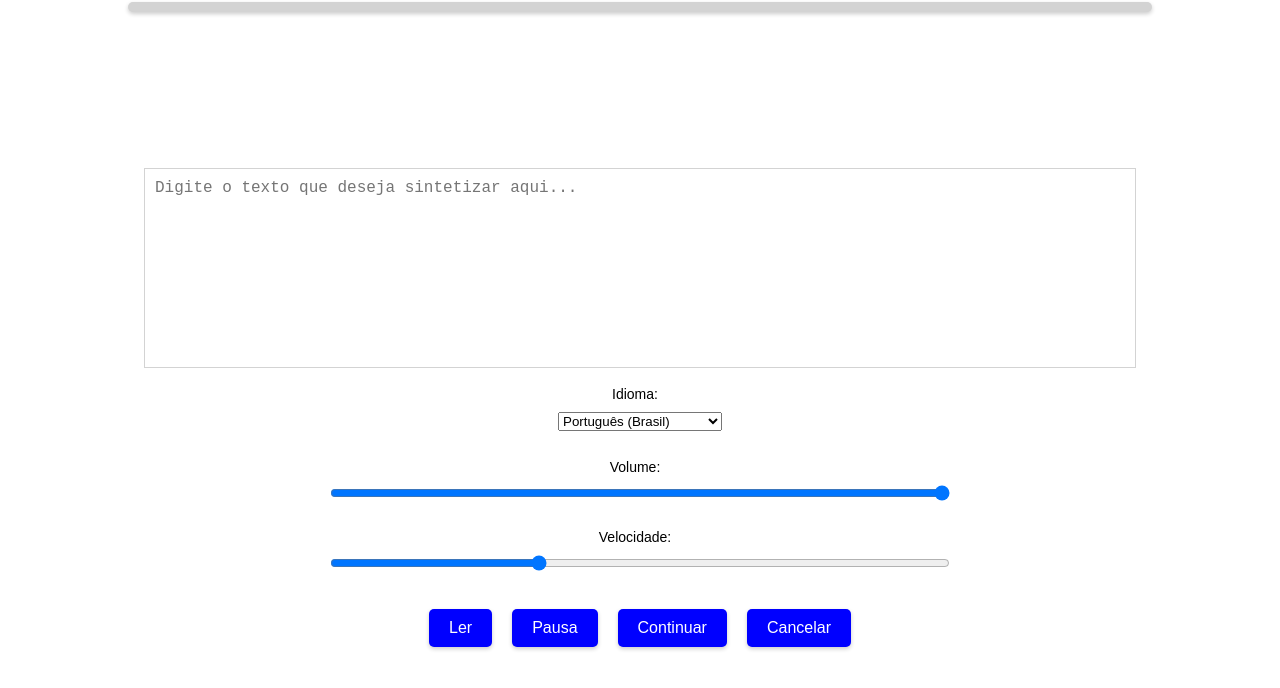
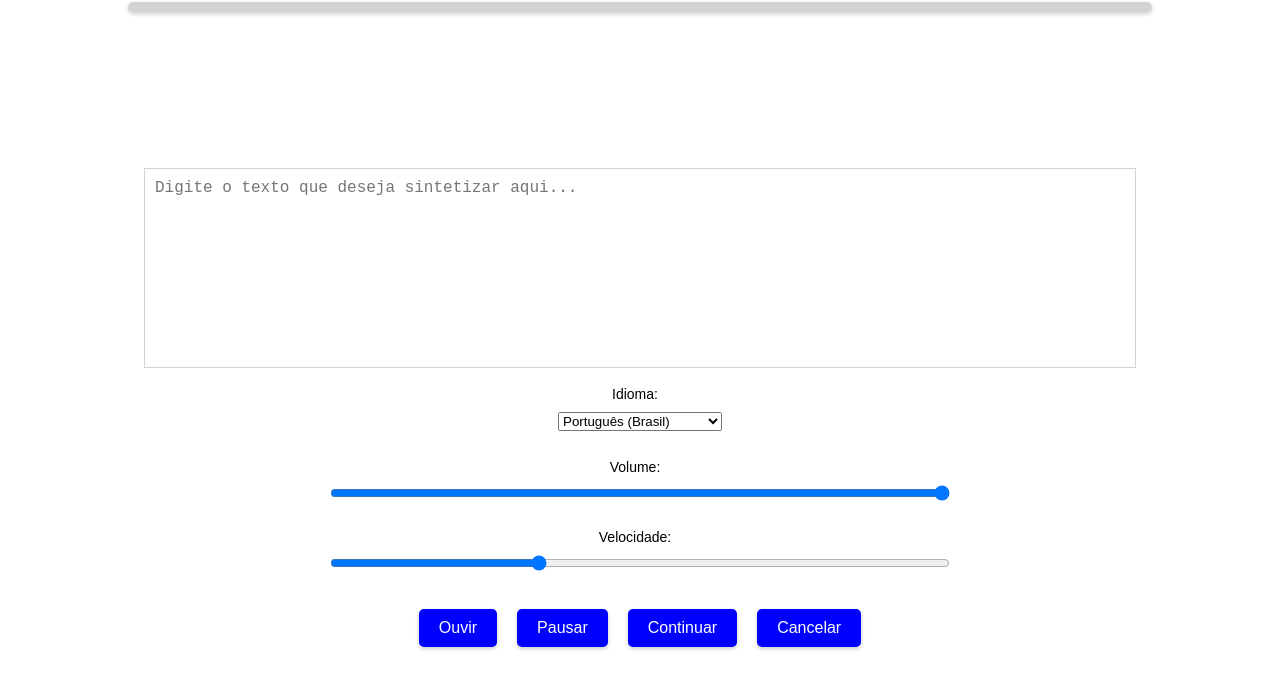
Before and after one commit to PauloHenriqueJr/Sinteze-de-voz, a plain HTML site: page index.html in a window 1280 px wide. Shown: the part 72-760 px from the top of the page. Drawn offline with Linux system fonts and the light colour scheme.

Commit message:
feat: add readme and small fix

```diff
--- a/index.html
+++ b/index.html
@@ -29,8 +29,8 @@
         <input type="range" id="velocidade" min="0.5" max="2" step="0.1" value="1">
         <br>
         <div class="botoes">
-            <button id="botao">Ler</button>
-            <button id="pausa">Pausa</button>
+            <button id="botao">Ouvir</button>
+            <button id="pausa">Pausar</button>
             <button id="continuar">Continuar</button>
             <button id="cancelar">Cancelar</button>
           </div>
```
Also changed, not shown: 1 other file.
